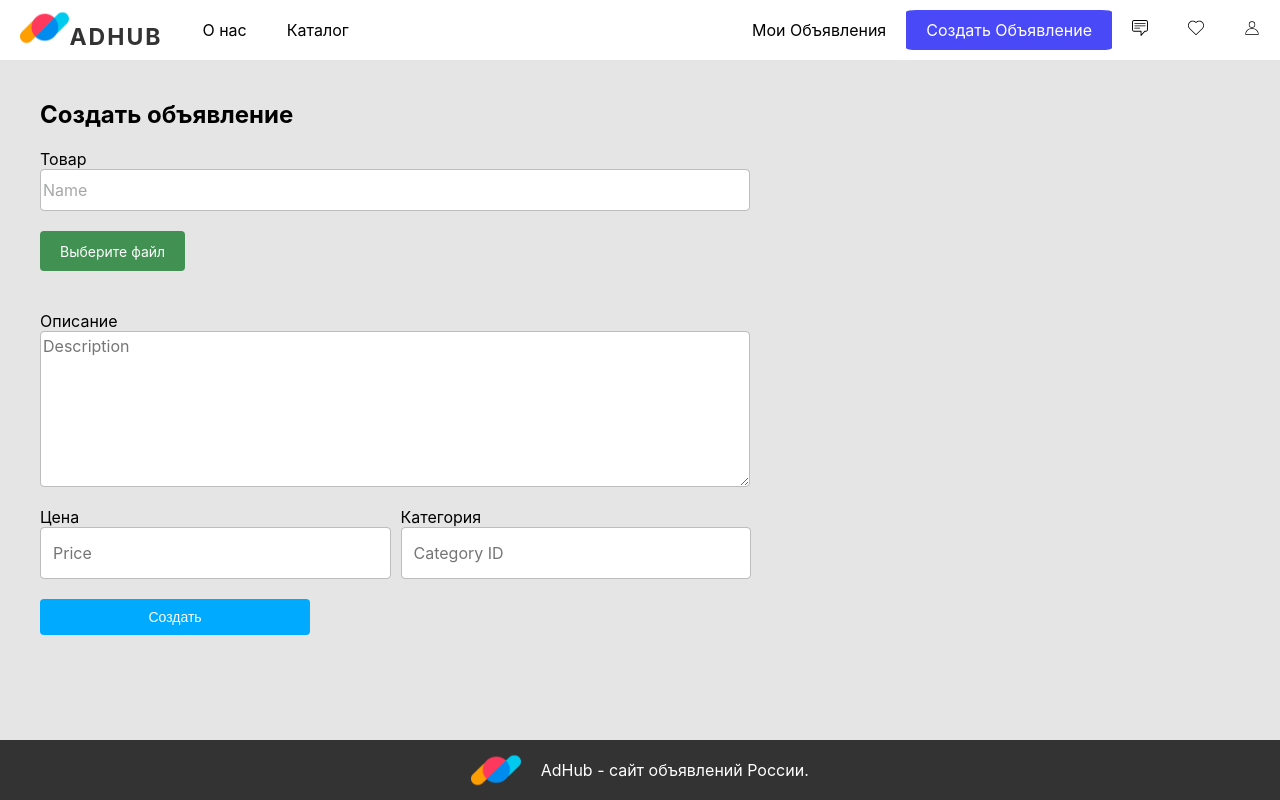
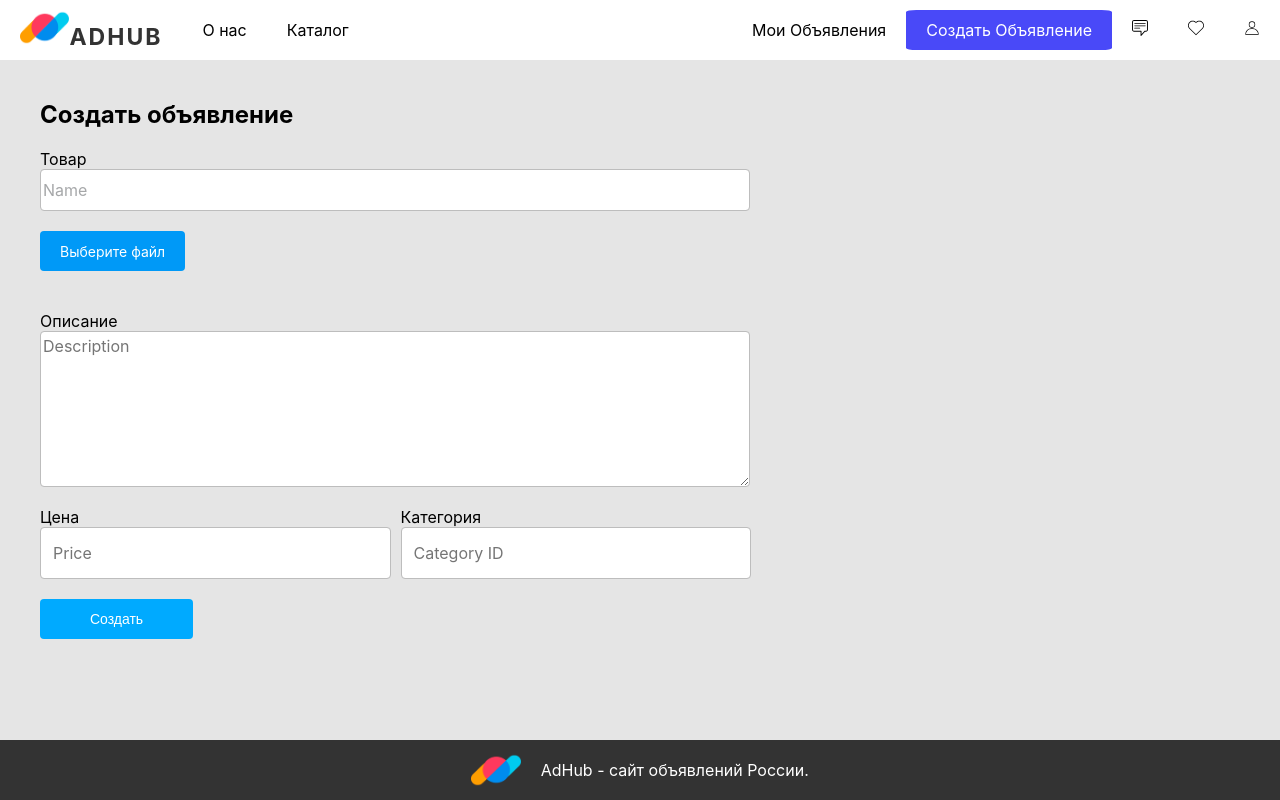
Before and after one commit to Cerber879/AdHub, a React (Create React App) app: page /create-ad in a window 1280 px wide. Built offline with nearby package versions, Linux system fonts and the light colour scheme.

Commit message:
full_dodelal_create_ad

```diff
--- a/src/components/Advertisement/CreateAdvertisement/CreateAdvertisement.tsx
+++ b/src/components/Advertisement/CreateAdvertisement/CreateAdvertisement.tsx
@@ -76,7 +76,6 @@ const CreateAdvertisement: React.FC = () => {
             {files.map(file => (
             <div key={file.name} className={styles.input__file_list_item}>
             <img className={styles.input__file_list_item_img} src={URL.createObjectURL(file)} alt={file.name} />
-            <span className={styles.input__file_list_name}>{file.name}</span>
             <a href="###" onClick={() => removeFilesItem(file.name)} className={styles.input__file_list_remove}>x</a>
             </div> ))}
 	        </div>
--- a/src/components/Advertisement/CreateAdvertisement/createAdvertisement.module.css
+++ b/src/components/Advertisement/CreateAdvertisement/createAdvertisement.module.css
@@ -107,7 +107,7 @@
 }
 
 .item__button_create{
-    width: 30%;
+    width: 17%;
     margin-top: 10px;
     padding: 10px 20px;
     font-size: 14px;
@@ -116,6 +116,7 @@
     border: none;
     border-radius: 4px;
     cursor: pointer;
+    height: 40px;
 }
 
 .item__button_create:hover{
@@ -146,7 +147,7 @@
 	color: rgb(255 255 255);
 	text-align: center;
 	border-radius: 4px;
-	background-color: #419152;
+	background-color: #0099f7;
 	line-height: 22px;
 	height: 40px;
 	padding: 10px 20px;
@@ -171,10 +172,12 @@
 
 /* Hover/active */
 .input__file:hover span {
-	background-color: #59be6e;
+    background-color: #0099f7
+
 }
 .input__file:active span {
-	background-color: #2E703A;
+    background-color: #008aed
+
 }
 
 /* Disabled */
@@ -188,13 +191,14 @@
 }
 .input__file_list_item {
 	display: inline-block;
-	margin: 0 15px 15px;
+	margin-right:15px;
 	width: 150px;
 	vertical-align: top;
 	position: relative;
 }
 .input__file_list_item_img {
 	width: 150px;
+    height: 150px;
 }
 .input__file_list_name {
 	text-align: center;
```
